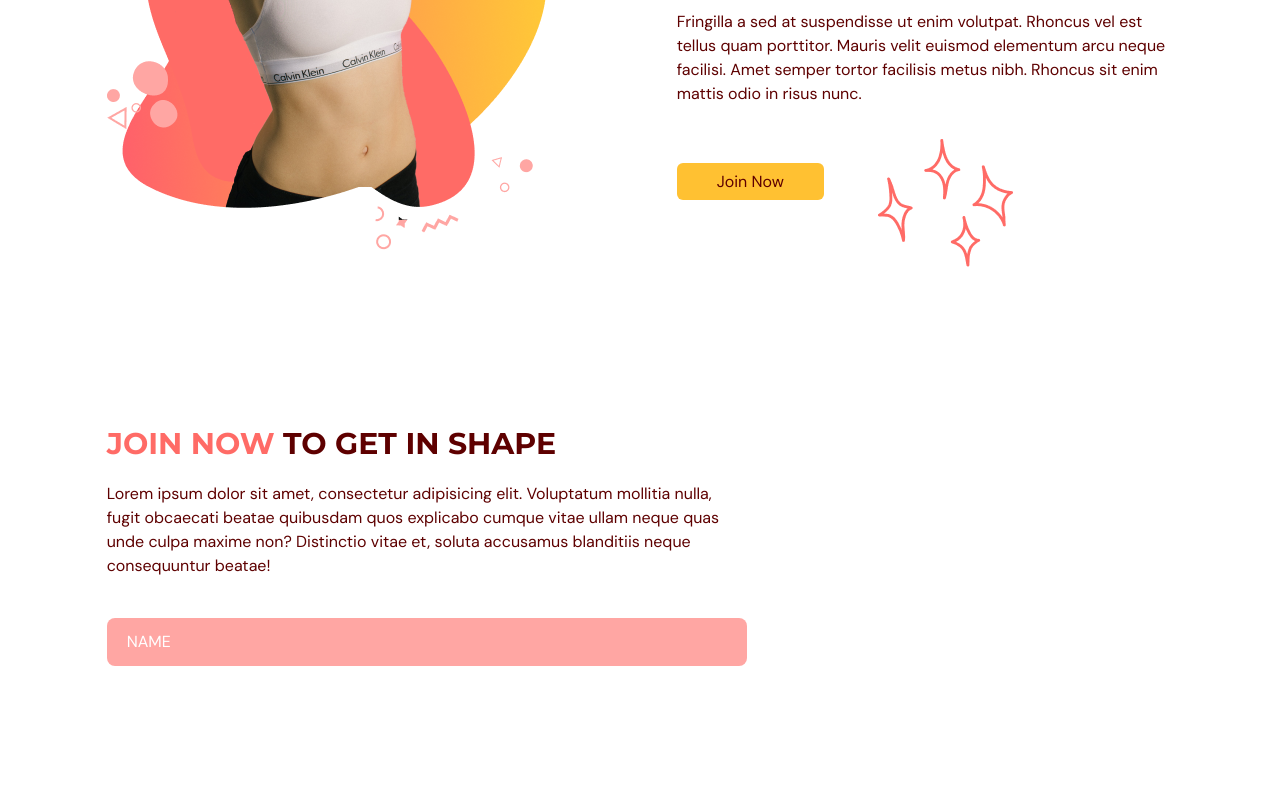
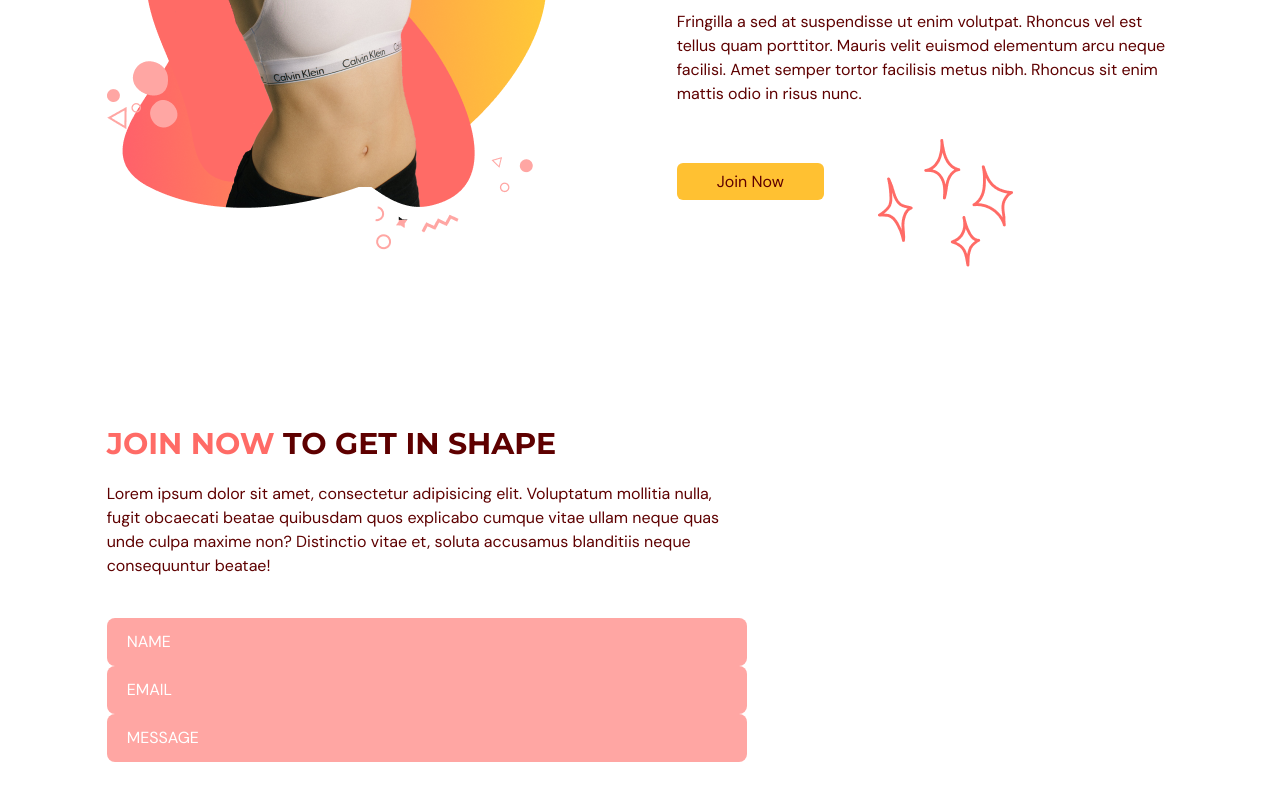
Before and after one commit to stefanljusic10/EvoGym, a React (Vite) app: page / in a window 1280 px wide. Shown: the part 1799-2599 px from the top of the page. Built offline with nearby package versions, Linux system fonts and the light colour scheme.

Commit message:
cintact us form inputs

```diff
--- a/src/components/contactUs/index.tsx
+++ b/src/components/contactUs/index.tsx
@@ -10,17 +10,20 @@
 };
 
 const index = ({ setSelectedPage }: Props) => {
+  const inputStyles =
+    "w-full rounded-lg bg-primary-300 px-5 py-3 placeholder-white";
 
-    const inputStyles = 'w-full rounded-lg bg-primary-300 px-5 py-3 placeholder-white'
-
-    const { register, trigger, formState: { errors } } = useForm()
+  const {
+    register,
+    trigger,
+    formState: { errors },
+  } = useForm();
 
   const submitForm = async (e: any) => {
-        const isValid = await trigger()
+    const isValid = await trigger();
 
-        if(!isValid)
-            e.preventDefault()
-    }
+    if (!isValid) e.preventDefault();
+  };
 
   return (
     <section id="contactus" className="mx-auto w-5/6 pt-24 pb-32">
@@ -56,24 +59,62 @@
             variants={headlineInverseVariant}
           >
             <form
-                target='_blank'
+              target="_blank"
               onSubmit={(e) => submitForm(e)}
               action="https://formsubmit.co/stefan.e4e5@email.com"
-                method='POST'
+              method="POST"
             >
               <input
                 className={inputStyles}
-                    type='text'
+                type="text"
                 placeholder="NAME"
-                    {...register('name', {
+                {...register("name", {
                   required: true,
                   maxLength: 100,
                 })}
               >
                 {errors.name && (
                   <p className="mt-1 text-primary-500">
-                            {errors.name.type === 'required' && 'This field is required.'}
-                            {errors.name.type === 'maxLength' && 'Max length is 100 characters.'}
+                    {errors.name.type === "required" &&
+                      "This field is required."}
+                    {errors.name.type === "maxLength" &&
+                      "Max length is 100 characters."}
+                  </p>
+                )}
+              </input>
+              <input
+                className={inputStyles}
+                type="text"
+                placeholder="EMAIL"
+                {...register("email", {
+                  required: true,
+                  pattern: /^[A-Z0-9._%+-]+@[A-Z0-9.-]+\.[A-Z]{2,}$/i
+                })}
+              >
+                {errors.email && (
+                  <p className="mt-1 text-primary-500">
+                    {errors.email.type === "required" &&
+                      "This field is required."}
+                    {errors.email.type === "pattern" &&
+                      "Invalid email address."}
+                  </p>
+                )}
+              </input>
+              <input
+                className={inputStyles}
+                type="text"
+                placeholder="MESSAGE"
+                {...register("message", {
+                  required: true,
+                  maxLength: 2000,
+                })}
+              >
+                {errors.message && (
+                  <p className="mt-1 text-primary-500">
+                    {errors.message.type === "required" &&
+                      "This field is required."}
+                    {errors.message.type === "maxLength" &&
+                      "Max length is 2000 characters."}
                   </p>
                 )}
               </input>
```
Lines whose indentation alone changed are shown as unchanged.
